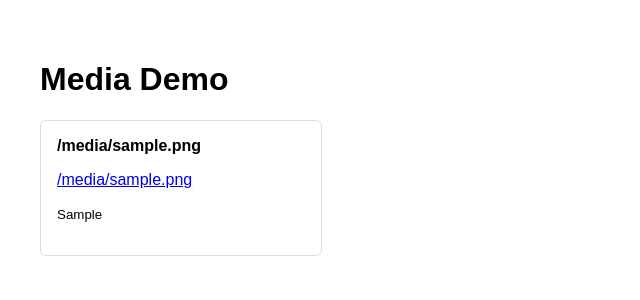
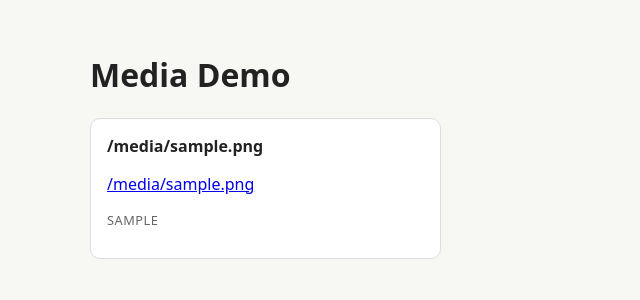
Before and after one commit to HolisticNetworkingNet/wbr_media, a Django app: template demo/templates/media_demo.html in a window 1280 px wide. Shown: the top 300 px of the page, without its empty margins (0-640 px from the left). Run offline with Django 5.2, Linux system fonts and the light colour scheme; the template is opened without the code that fills it: most values are stand-ins (such as "Sample title", 1, 10 or a date in 2020).

Commit message:
Update media_demo.html

```diff
--- a/demo/templates/media_demo.html
+++ b/demo/templates/media_demo.html
@@ -6,29 +6,74 @@
     <title>Media Demo</title>
     <style>
         body {
-            font-family: sans-serif;
+            font-family: system-ui, sans-serif;
+            margin: 0;
             padding: 2rem;
+            background: #f7f7f4;
+            color: #222;
+        }
+
+        .page {
+            max-width: 1100px;
+            margin: 0 auto;
         }
 
         .grid {
             display: grid;
-            grid-template-columns: repeat(auto-fill, minmax(250px, 1fr));
+            grid-template-columns: repeat(auto-fill, minmax(260px, 1fr));
             gap: 1.5rem;
+            align-items: start;
         }
 
         .card {
+            background: white;
             border: 1px solid #ddd;
-            border-radius: 6px;
+            border-radius: 10px;
             padding: 1rem;
+            overflow: hidden;
         }
 
         .card h3 {
-            margin-top: 0;
+            margin: 0 0 1rem;
             font-size: 1rem;
+        }
+
+        .card img,
+        .card video,
+        .card audio,
+        .card iframe {
+            max-width: 100%;
+        }
+
+        .card img,
+        .card video,
+        .card iframe {
+            display: block;
+            height: auto;
+            border-radius: 6px;
+        }
+
+        .card figure {
+            margin: 0;
+        }
+
+        .card figcaption {
+            margin-top: .5rem;
+            font-size: .9rem;
+            line-height: 1.3;
+        }
+
+        .media-type {
+            margin-top: 1rem;
+            color: #666;
+            font-size: .8rem;
+            text-transform: uppercase;
+            letter-spacing: .04em;
         }
     </style>
 </head>
 <body>
+<div class="page">
 
 <h1>Media Demo</h1>
 
@@ -39,12 +84,13 @@
 
             {% render_media asset %}
 
-            <p><small>{{ asset.media_type }}</small></p>
+            <p class="media-type">{{ asset.media_type }}</p>
         </div>
     {% empty %}
         <p>No media found.</p>
     {% endfor %}
 </div>
 
+</div>
 </body>
 </html>
```
